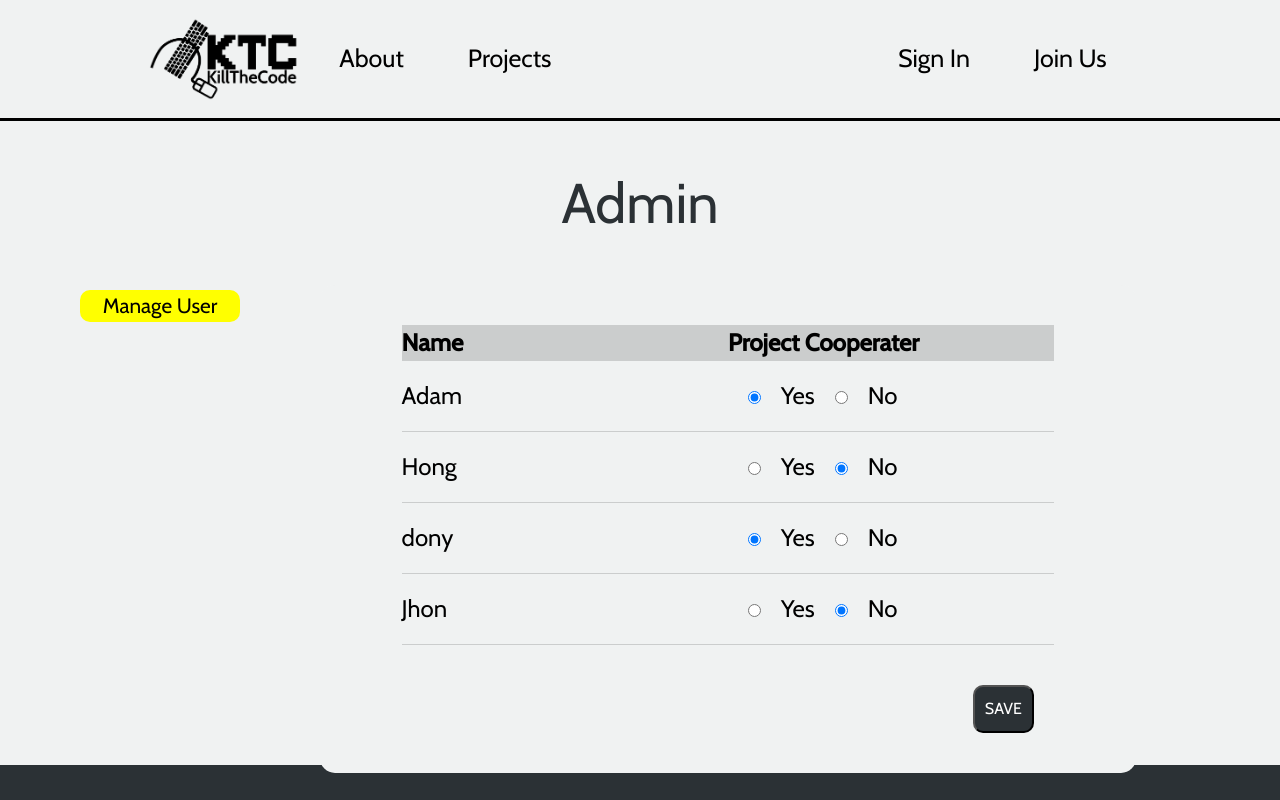
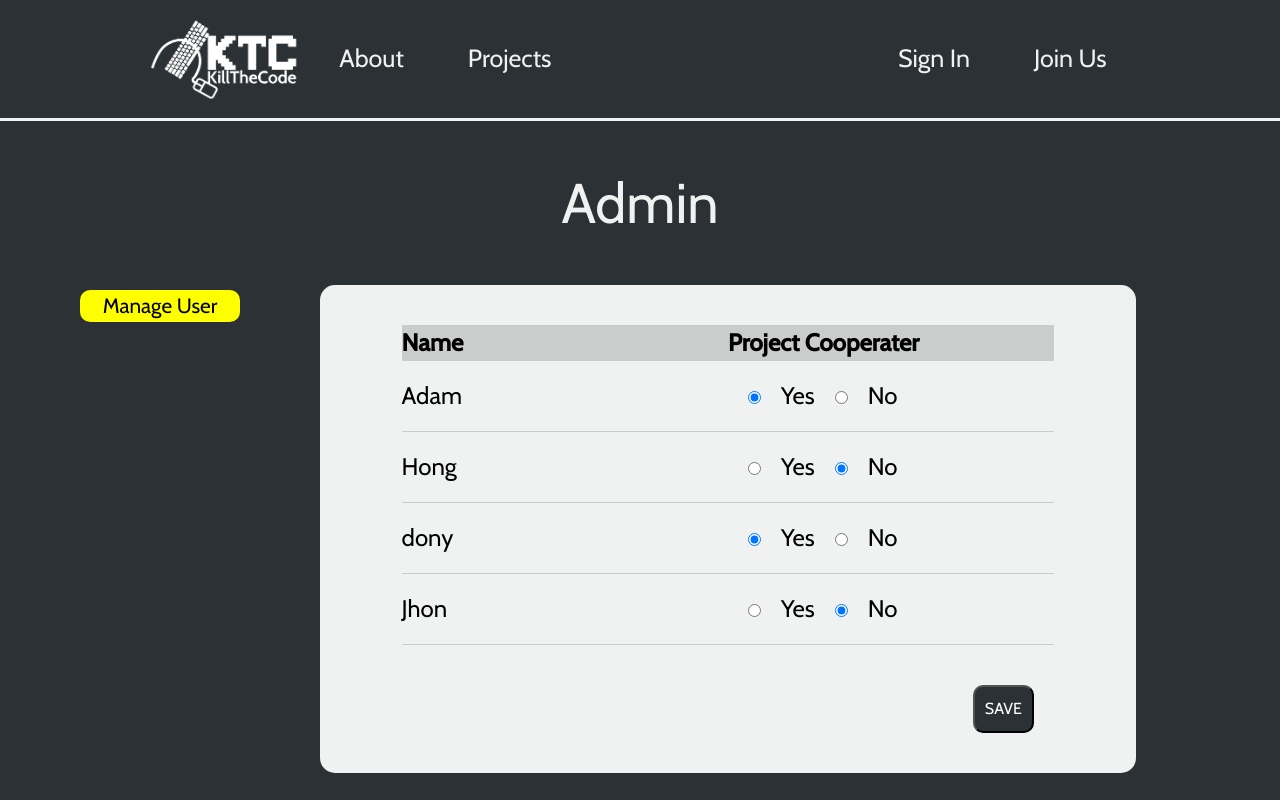
Before and after one commit to Jonghan-park/KillTheCode, a React (Create React App) app in the folder frontend/: page /admin in a window 1280 px wide. Shown: the top 800 px of the page. Built offline with nearby package versions, Linux system fonts and the light colour scheme.

Commit message:
change color admin

```diff
--- a/frontend/src/components/Admin/admin.css
+++ b/frontend/src/components/Admin/admin.css
@@ -1,7 +1,8 @@
 
 .adminWrapper{
-    color:#2B3135;
-    background-color:#F0F2F2;
+    color:#F0F2F2;
+
+    background-color:#2B3135;
 
 }
 
--- a/frontend/src/components/Navbar/Navbar.js
+++ b/frontend/src/components/Navbar/Navbar.js
@@ -24,9 +24,7 @@ const Navbar = () => {
 
   useEffect(() => {
     console.log(window.location.pathname);
-    if (window.location.pathname === "/admin") {
-      setLightTheme(true);
-    } else if (window.location.pathname === "/myaccount") {
+    if (window.location.pathname === "/myaccount") {
       setLightTheme(true);
     } else {
       setLightTheme(false);
```
